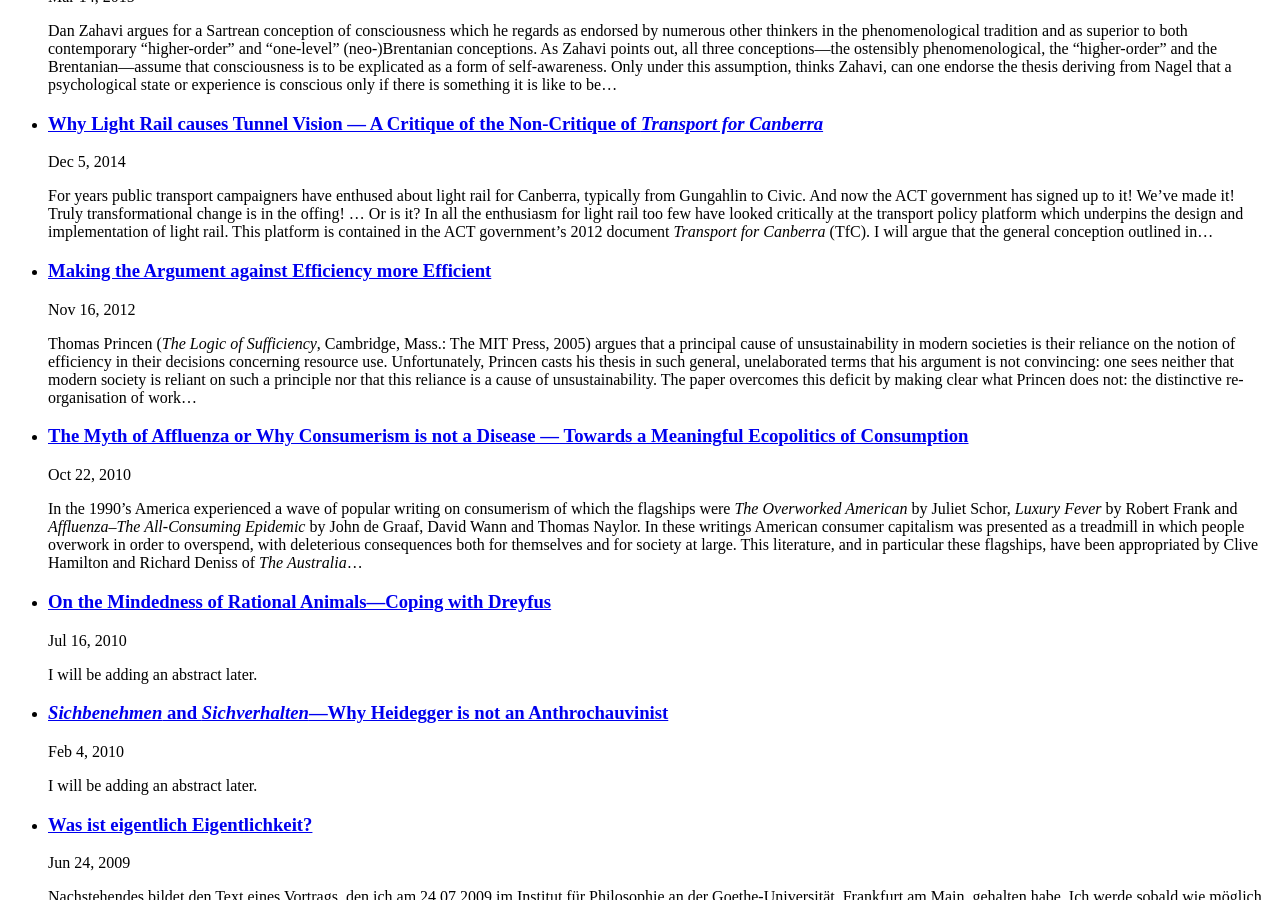
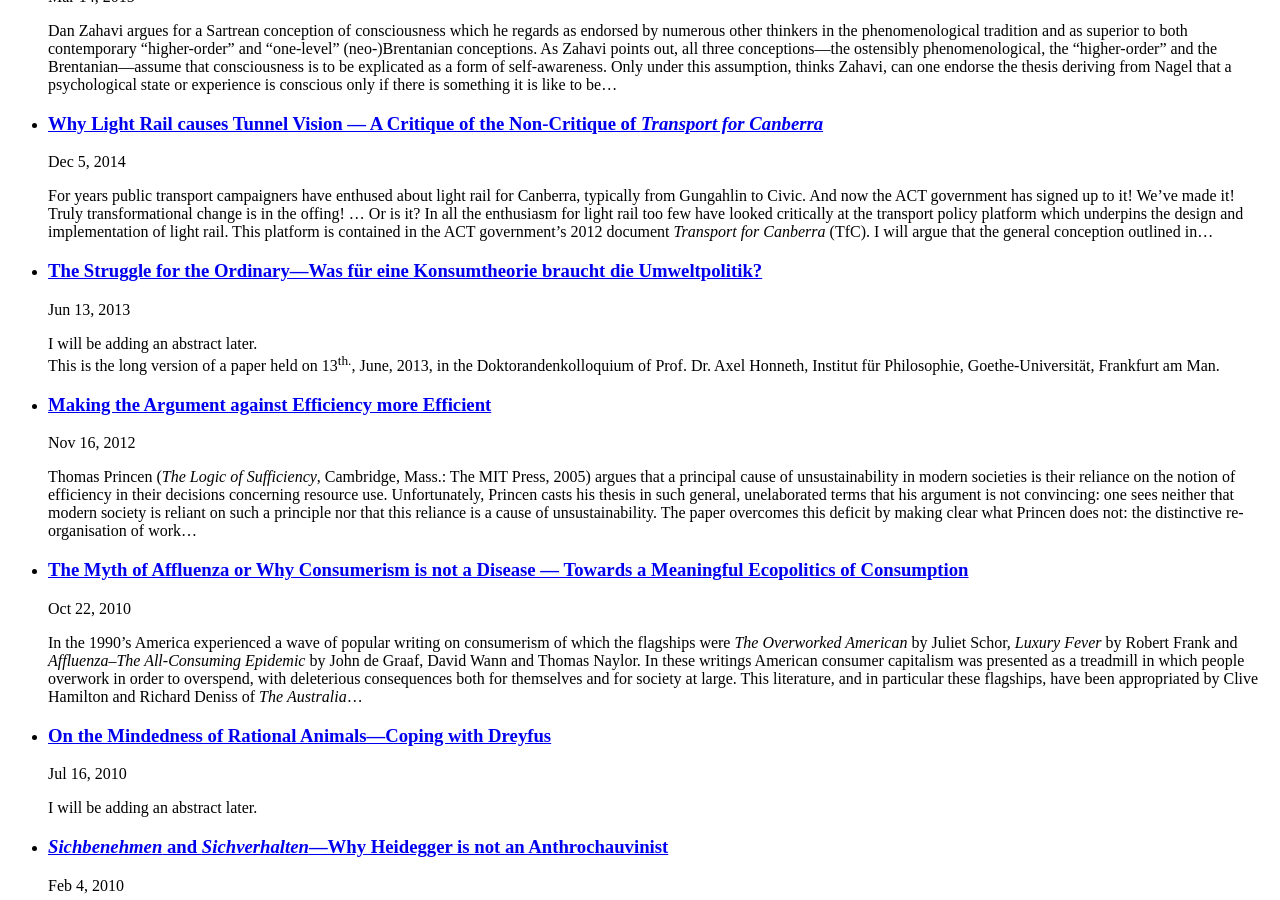
Before and after one commit to klepas/bruins-site, a Jekyll site: the page built from papers.html, in a window 1280 px wide and 900 px high, scrolled down 1399 px. Built offline with Jekyll 4.4.1, drawn with Linux system fonts in a browser that asks for light colours; nearby versions of some CDN libraries; some web fonts are replaced; a file with an impossible date is left out.

Commit message:
Sets date for ‘Strungle for the Ordinary paper’ to 2013-06-13.

```diff
--- a/papers/_posts/2013-06-13-The-Struggle-for-the-Ordinary.md
+++ b/papers/_posts/2013-06-13-The-Struggle-for-the-Ordinary.md
@@ -1,12 +1,12 @@
 ---
 layout: post
-title: >-
+title: >
   The Struggle for the Ordinary—Was für eine Konsumtheorie braucht die
   Umweltpolitik?
-date: {}
+date: 2013-06-13
 version: '09.07.13, 21:30 pm'
 author: Carleton B. Christensen
-abstract: >-
+abstract: >
   I will be adding an abstract later.<br>This is the long version of a paper
   held on 13<sup>th.</sup>, June, 2013, in the Doktorandenkolloquium of Prof.
   Dr. Axel Honneth, Institut für Philosophie, Goethe-Universität, Frankfurt am
```
